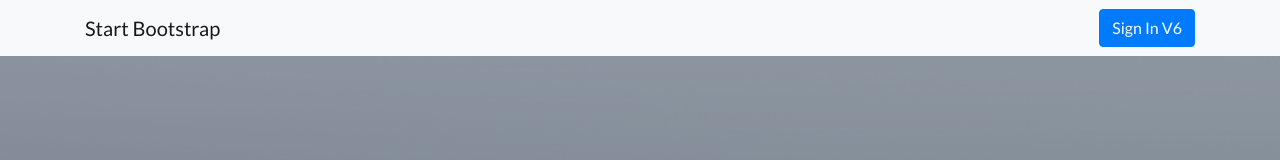
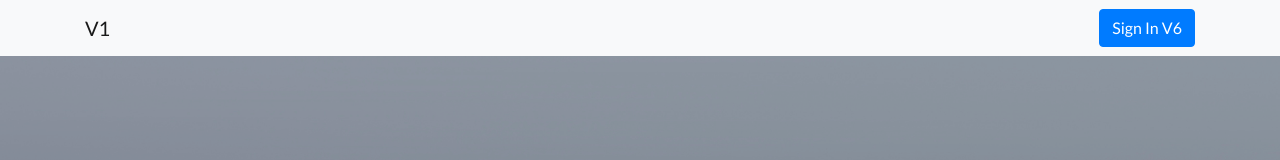
Before and after one commit to Stephen-O-Donovan/mysite, a plain HTML site: page templates/index.html in a window 1280 px wide. Shown: the top 160 px of the page. Drawn offline with nearby package versions, Linux system fonts and the light colour scheme; files that its build step writes are made by us from their sources; files whose address does not match are found by name.

Commit message:
Removed bootstrap rext

```diff
--- a/templates/index.html
+++ b/templates/index.html
@@ -28,7 +28,7 @@
     <!-- Navigation -->
     <nav class="navbar navbar-light bg-light static-top">
       <div class="container">
-        <a class="navbar-brand" href="#">Start Bootstrap</a>
+        <a class="navbar-brand" href="#">V1</a>
         <a class="btn btn-primary" href="/login">Sign In V6</a>
       </div>
     </nav>
```
